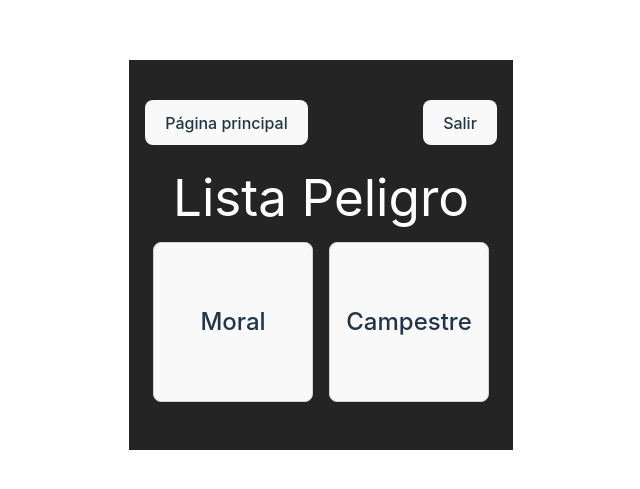
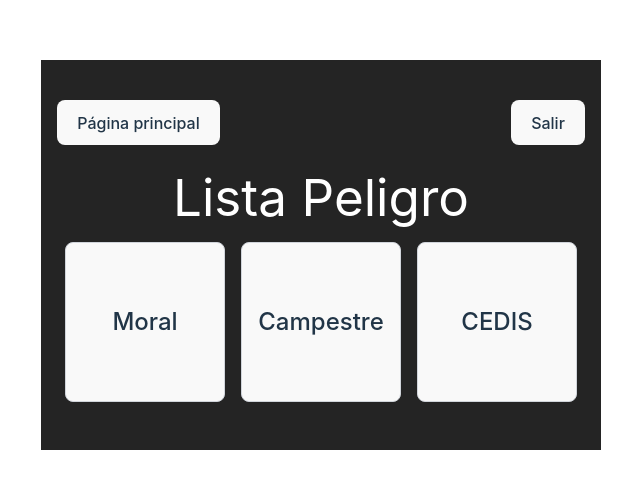
Before and after one commit to garciazapiain/admin-nectario, a Vue app in the folder frontend/: page /listapeligro in a window 1280 px wide. Shown: the part 145-634 px from the top of the page, without its empty margins (319-959 px from the left). Built offline with nearby package versions, Linux system fonts and the light colour scheme; sample sign-in values are in the browser's storage.

Commit message:
CEDIS agregado

```diff
--- a/frontend/src/components/ListaPeligro/Home.vue
+++ b/frontend/src/components/ListaPeligro/Home.vue
@@ -1,5 +1,7 @@
 <script setup>
+import { ref } from "vue";
 import { useRouter } from "vue-router";
+const isAdmin = ref(localStorage.getItem("isAdmin") === "true");
 
 const router = useRouter();
 
@@ -10,6 +12,11 @@ const handleClickMoral = () => {
 const handleClickBosques = () => {
   router.push("/listapeligro/bosques");
 };
+
+const handleClickCedis = () => {
+  router.push("/listapeligro/cedis");
+};
+
 </script>
 
 <template>
@@ -18,6 +25,7 @@ const handleClickBosques = () => {
     <div class="flex flex-wrap">
       <button class="button" @click="handleClickMoral">Moral</button>
       <button class="button" @click="handleClickBosques">Campestre</button>
+      <button v-if="isAdmin" class="button" @click="handleClickCedis">CEDIS</button>
     </div>
   </div>
 </template>
--- a/frontend/src/components/ListaPeligro/ListaPeligro.vue
+++ b/frontend/src/components/ListaPeligro/ListaPeligro.vue
@@ -12,7 +12,7 @@
         <polyline points="19 12 12 19 5 12"></polyline>
       </svg>
     </div>
-    <h1>Lista Peligro - {{ store === "bosques" ? "Campestre" : "Moral" }}</h1>
+    <h1>Lista Peligro - {{ store === "bosques" ? "Campestre" : store === "moral" ? "Moral" : "CEDIS" }}</h1>
     <div class="update-info">
       <p class="update-text">
         Última actualización:
```
